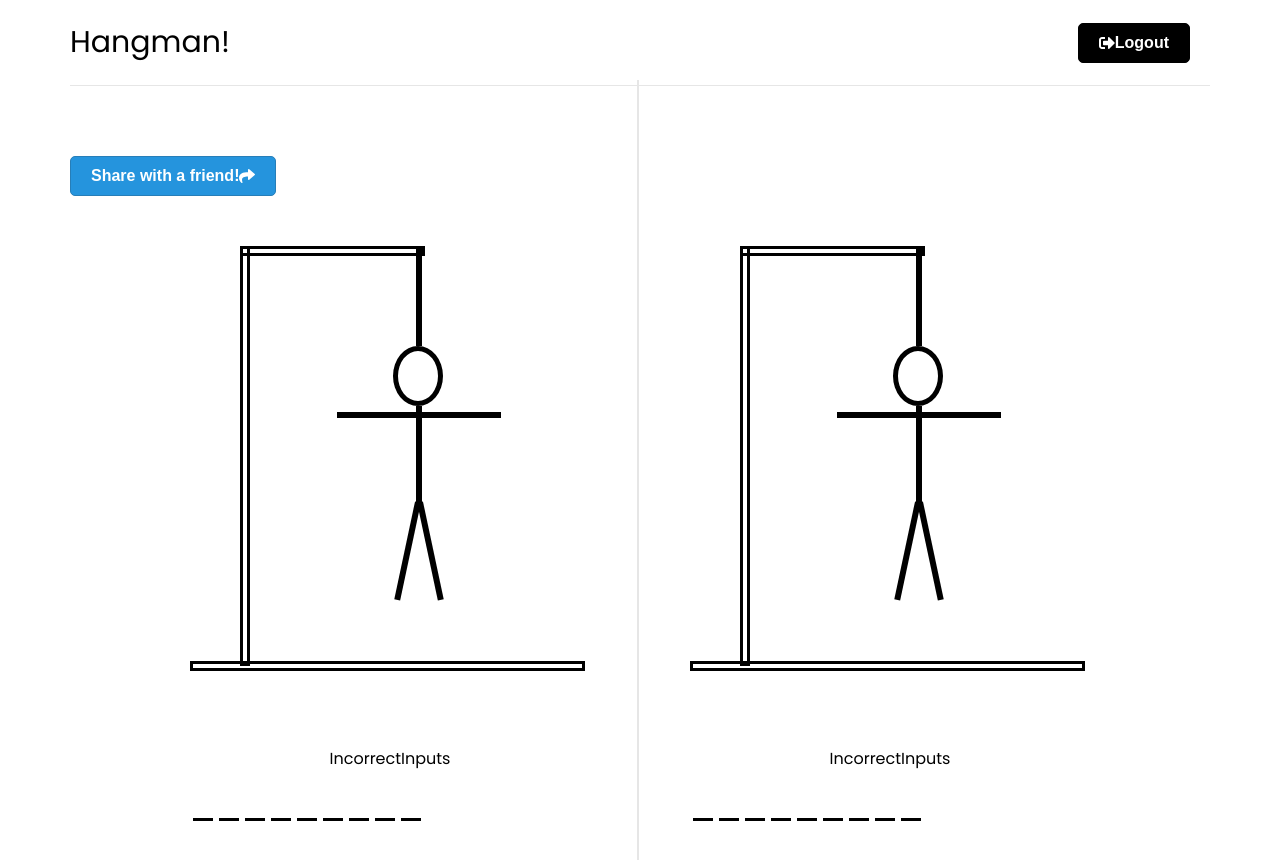
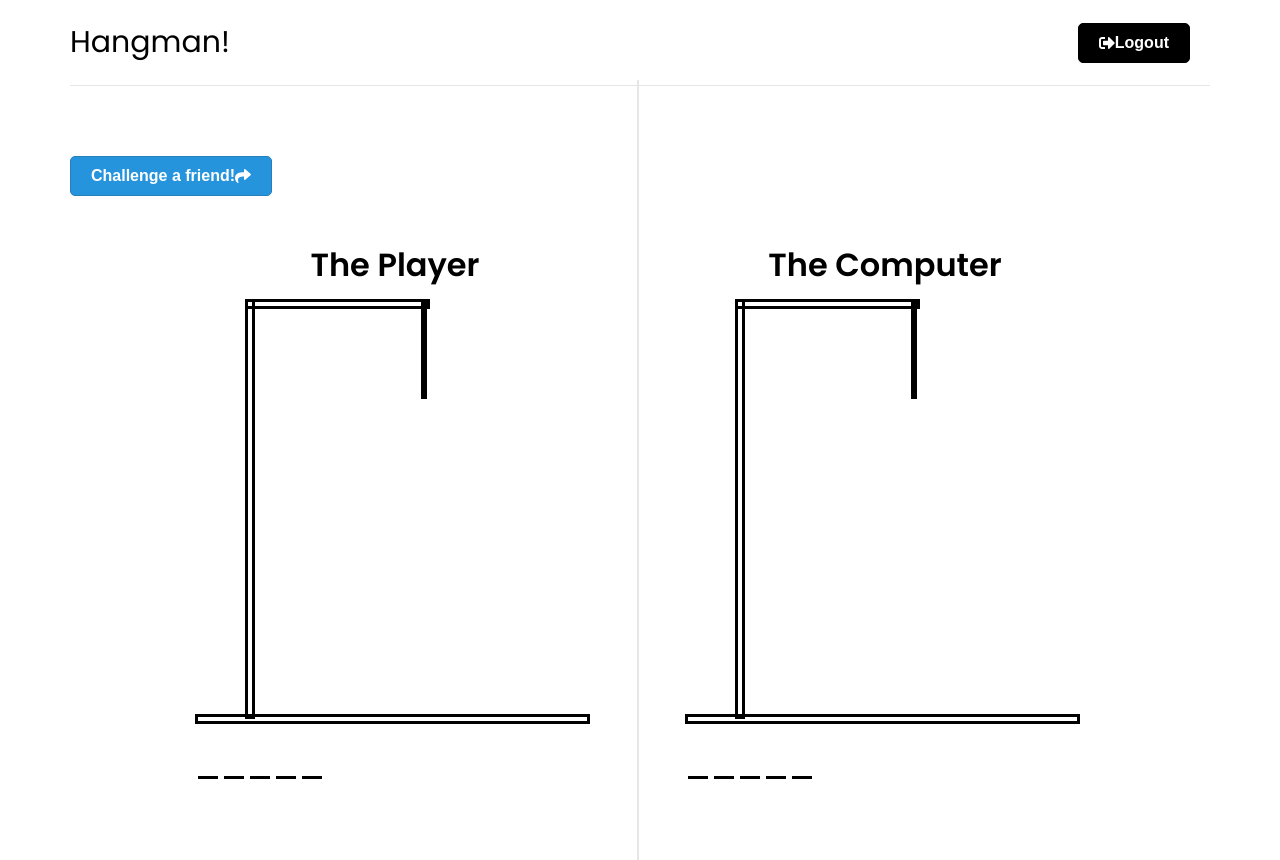
Before and after one commit to zhoum84/hangman-frontend, a React (Create React App) app: page /playgame in a window 1280 px wide. Shown: the top 860 px of the page. Built offline with nearby package versions, Linux system fonts and the light colour scheme.

Commit message:
implement hangman

```diff
--- /dev/null
+++ b/src/components/EndGame.jsx
@@ -0,0 +1,62 @@
+import { useEffect } from "react";
+import { useNavigate } from "react-router-dom";
+
+const EndGame = ({
+  correctInputs,
+  incorrectInputs,
+  selectedWord,
+  setPlayable,
+  playAgain
+}) => {
+  const navigate = useNavigate();
+  const handleClick = () => {
+    navigate("/home");
+  };
+
+  let finalMessage = "";
+  let finalMessageRevealWord = "";
+  let playable = true;
+
+
+  // On every input, check if the user has won or lost
+  // State corresponds with win/lose/continue
+
+  let state = true;
+
+  // if the correct inputs do not contain all the word letters,
+  // set state to nothing
+  selectedWord.split("").forEach((letter) => {
+    if (!correctInputs.includes(letter)) {
+      state = '';
+    }
+  });
+
+  // end the game if the player has guessed incorrectly 6 times
+  if (incorrectInputs.length === 6) state = false;
+
+  if (state === true) {
+    finalMessage = "You win!";
+    playable = false;
+  } else if (state === false) {
+    finalMessage = "You lose!";
+    playable = false;
+  }
+
+  useEffect(() => setPlayable(playable));
+
+  return (
+    <div
+      className="popup-container"
+      style={finalMessage !== "" ? { display: "flex" } : {}}
+    >
+      <div className="popup">
+        <h2>{finalMessage}</h2>
+        <h3>{finalMessageRevealWord}</h3>
+        <button className='btn btn-blue' onClick={playAgain}>Play again</button>
+        <button className='btn' onClick={handleClick}>Return to home</button>
+      </div>
+    </div>
+  );
+};
+
+export default EndGame;
--- a/src/components/Gallows.jsx
+++ b/src/components/Gallows.jsx
@@ -1,20 +1,20 @@
-// This is the hangman design. Changes based on incorrect letters
-const Gallows = () => {
+// Hangman design. Changes based on incorrect letters
+const Gallows = ({ incorrectInputs }) => {
+  const count = incorrectInputs.length;
   return (
     <div className="wrapper">
+      <div className="bottom"></div>
+      <div className="top"></div>
+      <div className="support"></div>
+      <div className="noose"></div>
 
-    <div className='bottom'></div>
-    <div className='top'></div>
-    <div className='support'></div>
-    <div className="noose"></div>
-    <div className="head"></div>
-    <div className="torso"></div>
-    <div className="leftarm"></div>
-    <div className="rightarm"></div>
-    <div className="leftleg"></div>
-    <div className="rightleg"></div>
-</div>
-
+      {count > 0 && <div className="head"></div>}
+      {count > 1 && <div className="torso"></div>}
+      {count > 2 && <div className="leftarm"></div>}
+      {count > 3 && <div className="rightarm"></div>}
+      {count > 4 && <div className="leftleg"></div>}
+      {count > 5 && <div className="rightleg"></div>}
+    </div>
   );
 };
 
--- a/src/components/Game.jsx
+++ b/src/components/Game.jsx
@@ -1,36 +1,91 @@
-import { useState } from 'react'
+import { useState, useEffect } from 'react'
 import Gallows from './Gallows'
 import IncorrectInputs from './IncorrectInputs'
 import Word from './Word'
-import ShowWord from './ShowWord'
+import EndGame from './EndGame'
+import { ToastContainer, toast } from 'react-toastify';
+import 'react-toastify/dist/ReactToastify.css';
 
-// needs to correspond with some random 5 digit code to share
-//
-const Game = () => {
 
+  // currently hardcoded.
+  // right now it is global, or else a random word would be selected on each input
   const words = ['word', 'javascript', 'lighthall', 'ihatereactredux', 'hello'];
   let selectedWord = words[Math.floor(Math.random() * words.length)];
 
 
+const Game = () => {
+
   const [playable, setPlayable] = useState(true);
-  const [correctLetters, setCorrectLetters] = useState([]);
+  const [correctInputs, setCorrectInputs] = useState([]);
   const [wrongLetters, setWrongLetters] = useState([]);
-  const [showNotification, setShowNotification] = useState(false);
+
+
+  // maybe just reload the page
+  //
+  const playAgain = () =>{
+    setPlayable(true);
+
+    // Reset the game state
+    setCorrectInputs([]);
+    setWrongLetters([]);
+
+    // select new word
+    const random = Math.floor(Math.random() * words.length);
+    selectedWord = words[random];
+  }
+
+  const repeatLetter = () =>{
+    console.log('lol');
+    toast('You have already used this letter');
+  }
+
+  useEffect(() => {
+    const handleKeydown = event => {
+      const { key, keyCode } = event;
+      if (playable && keyCode >= 65 && keyCode <= 90) {
+        const letter = key.toLowerCase();
+        if (selectedWord.includes(letter)) {
+          if (!correctInputs.includes(letter)) {
+            setCorrectInputs(currentInputs => [...currentInputs, letter]);
+          } else {
+            // can't get this to work
+            repeatLetter();
+            <ToastContainer />
+          }
+        } else {
+          if (!wrongLetters.includes(letter)) {
+            setWrongLetters(currentInputs => [...currentInputs, letter]);
+          } else {
+
+            // can't get this to work
+            repeatLetter();
+            <ToastContainer />
+          }
+        }
+      }
+    }
+    window.addEventListener('keydown', handleKeydown);
+
+    return () => window.removeEventListener('keydown', handleKeydown);
+  }, [correctInputs, wrongLetters, playable]);
+
 
   return (
     <div className=''>
         <div className='game'>
-            <Gallows/>
-            <IncorrectInputs/>
-            <Word selectedWord={selectedWord} correctLetters={correctLetters}/>
-            <ShowWord/>
+          <h1>The Player</h1>
+            <Gallows incorrectInputs={wrongLetters}/>
+            <IncorrectInputs incorrectInputs={wrongLetters}/>
+            <Word selectedWord={selectedWord} correctInputs={correctInputs}/>
+            <EndGame correctInputs={correctInputs} incorrectInputs={wrongLetters} selectedWord={selectedWord} setPlayable={setPlayable} playAgain={playAgain} />
         </div>
-        <div class="vertical-line"></div>
+        <div className="vertical-line"></div>
         <div className='game'>
-            <Gallows/>
-            <IncorrectInputs/>
-            <Word selectedWord={selectedWord} correctLetters={correctLetters}/>
-            <ShowWord/>
+          <h1>The Computer</h1>
+            <Gallows incorrectInputs={wrongLetters}/>
+            <IncorrectInputs incorrectInputs={wrongLetters}/>
+            <Word selectedWord={selectedWord} correctInputs={correctInputs}/>
+            <EndGame correctInputs={correctInputs} incorrectInputs={wrongLetters} selectedWord={selectedWord} setPlayable={setPlayable} playAgain={playAgain} />
         </div>
     </div>
 
--- a/src/components/IncorrectInputs.jsx
+++ b/src/components/IncorrectInputs.jsx
@@ -1,7 +1,19 @@
-const IncorrectInputs = () => {
+const IncorrectInputs = ({ incorrectInputs }) => {
   return (
-    <div>IncorrectInputs</div>
-  )
-}
+    <>
+      <div className="incorrect-inputs-container">
+        <div>
+          {incorrectInputs.length > 0 && <p>Wrong</p>}
+          {incorrectInputs
+            .map((letter, i) => <span key={i}>{letter}</span>)
+            .reduce(
+              (prev, curr) => (prev === null ? [curr] : [prev, ", ", curr]),
+              null
+            )}
+        </div>
+      </div>
+    </>
+  );
+};
 
-export default IncorrectInputs
+export default IncorrectInputs;
--- a/src/components/ShowWord.jsx
+++ /dev/null
@@ -1,22 +0,0 @@
-import React from 'react'
-import { useNavigate } from 'react-router-dom'
-
-
-const ShowWord = () => {
-
-    const navigate = useNavigate();
-  const handleClick = () => {
-    navigate('/home');
-  }
-  return (
-    <div className="popup-container">
-      <div className="popup">
-        <h2>finalMessage</h2>
-        <h3>finalMessageRevealWord</h3>
-        <button onClick={handleClick}>Return to home</button>
-      </div>
-    </div>
-  )
-}
-
-export default ShowWord
--- a/src/components/Word.jsx
+++ b/src/components/Word.jsx
@@ -1,14 +1,14 @@
 
 // Has the selected word and correct letters as props
 // Splits the word then checks if the correct letters include it
-const Word = ({selectedWord, correctLetters}) => {
+const Word = ({selectedWord, correctInputs}) => {
 
   return (
         <div className="word">
       {selectedWord.split('').map((letter, i) => {
         return (
           <span className="letter" key={i}>
-            {correctLetters.includes(letter) ? letter : ''}
+            {correctInputs.includes(letter) ? letter : ''}
           </span>
         )
       })}
--- a/src/index.css
+++ b/src/index.css
@@ -149,7 +149,7 @@ ul{
 
 .wrapper {
   width: 430px;
-  height: 500px;
+  height: 430px;
   display: block;
   position: relative;
 }
@@ -279,6 +279,8 @@ ul{
   display: none;
   align-items: center;
   justify-content: center;
+  color: white;
+  font-size: 30px;
 }
 
 .popup button {
@@ -324,7 +326,7 @@ ul{
 .game{
   max-width: 400px;
   display: inline-block;
-  margin:50px;
+  margin:45px;
 }
 
 .vertical-line {
@@ -335,3 +337,20 @@ ul{
   margin-left: -3px;
   top: 10%;
 }
+
+.incorrect-inputs-container {
+  top: 20px;
+  right: 20px;
+  display: flex;
+  flex-direction: column;
+  text-align: right;
+  color: red;
+}
+
+.wrong-letters-container p {
+  margin: 0 0 5px;
+}
+
+.wrong-letters-container span {
+  font-size: 24px;
+}
--- a/src/pages/PlayGame.jsx
+++ b/src/pages/PlayGame.jsx
@@ -5,7 +5,7 @@ const PlayGame = () => {
   return (
     <div>
         <button className='btn btn-blue'>
-        Share with a friend!
+        Challenge a friend!
             <FaShare/>
         </button>
         <Game/>
```
Also changed, not shown: src/components/Header.jsx (line endings or trailing spaces).
